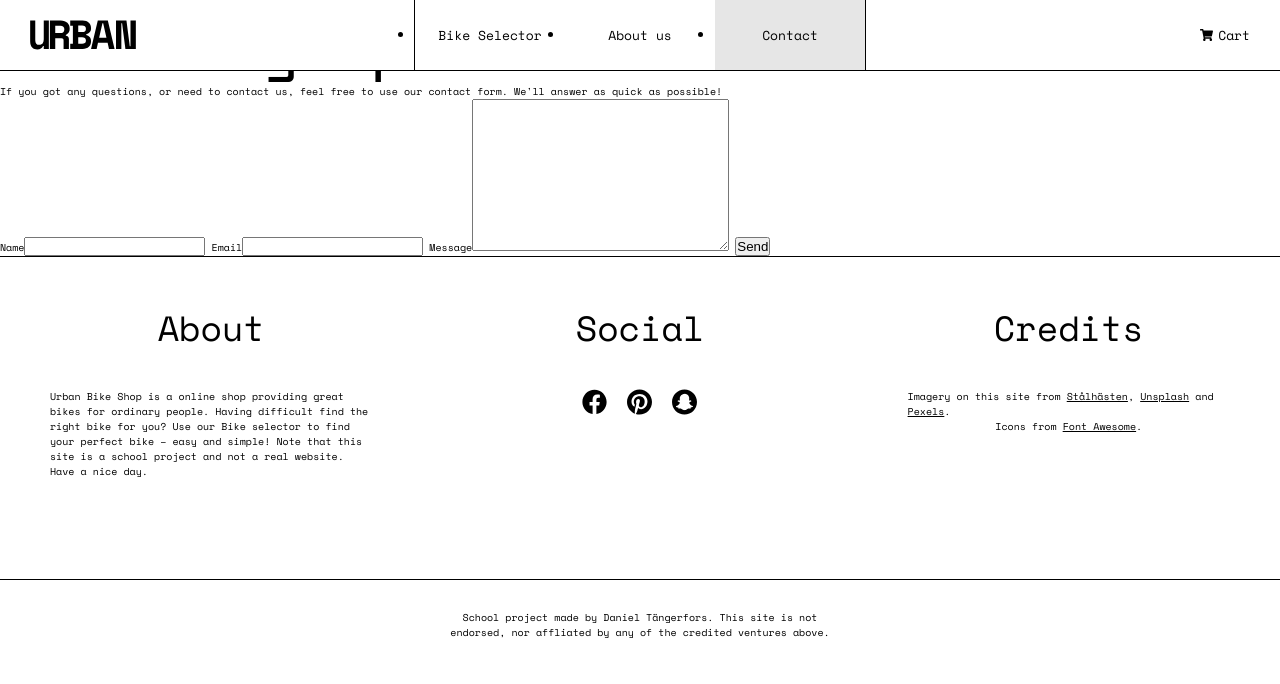
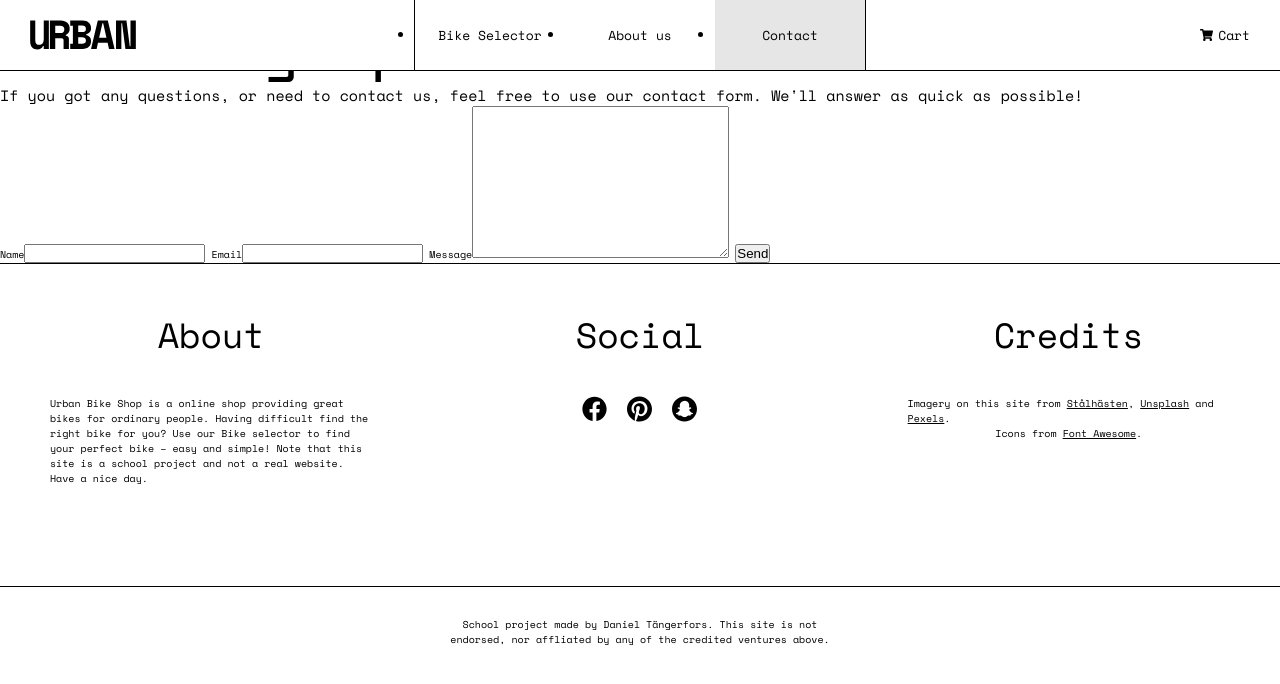
Before and after one commit to dtangerfors/urban-bike, a website: page contact.html in a window 1280 px wide. Drawn offline with nearby package versions, Linux system fonts and the light colour scheme; files that its build step writes are made by us from their sources.

Commit message:
Added .paragraph-lead

```diff
--- a/sass/base/typography.scss
+++ b/sass/base/typography.scss
@@ -44,6 +44,10 @@ body {
 
 }
 
+.paragraph-lead {
+    font-size: 1.5rem;
+}
+
 .links {
     color: $black;
     text-decoration: none;
```
